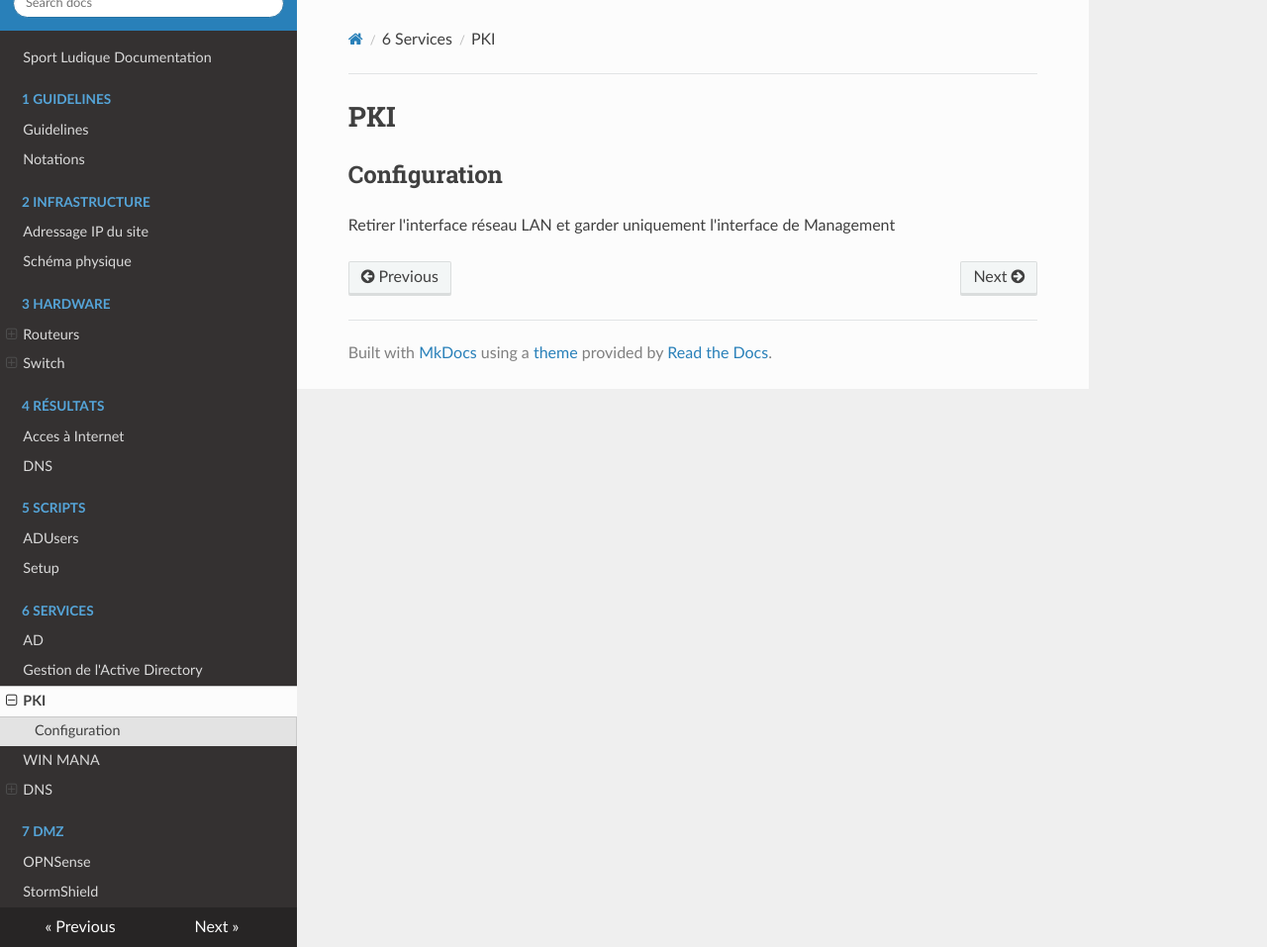
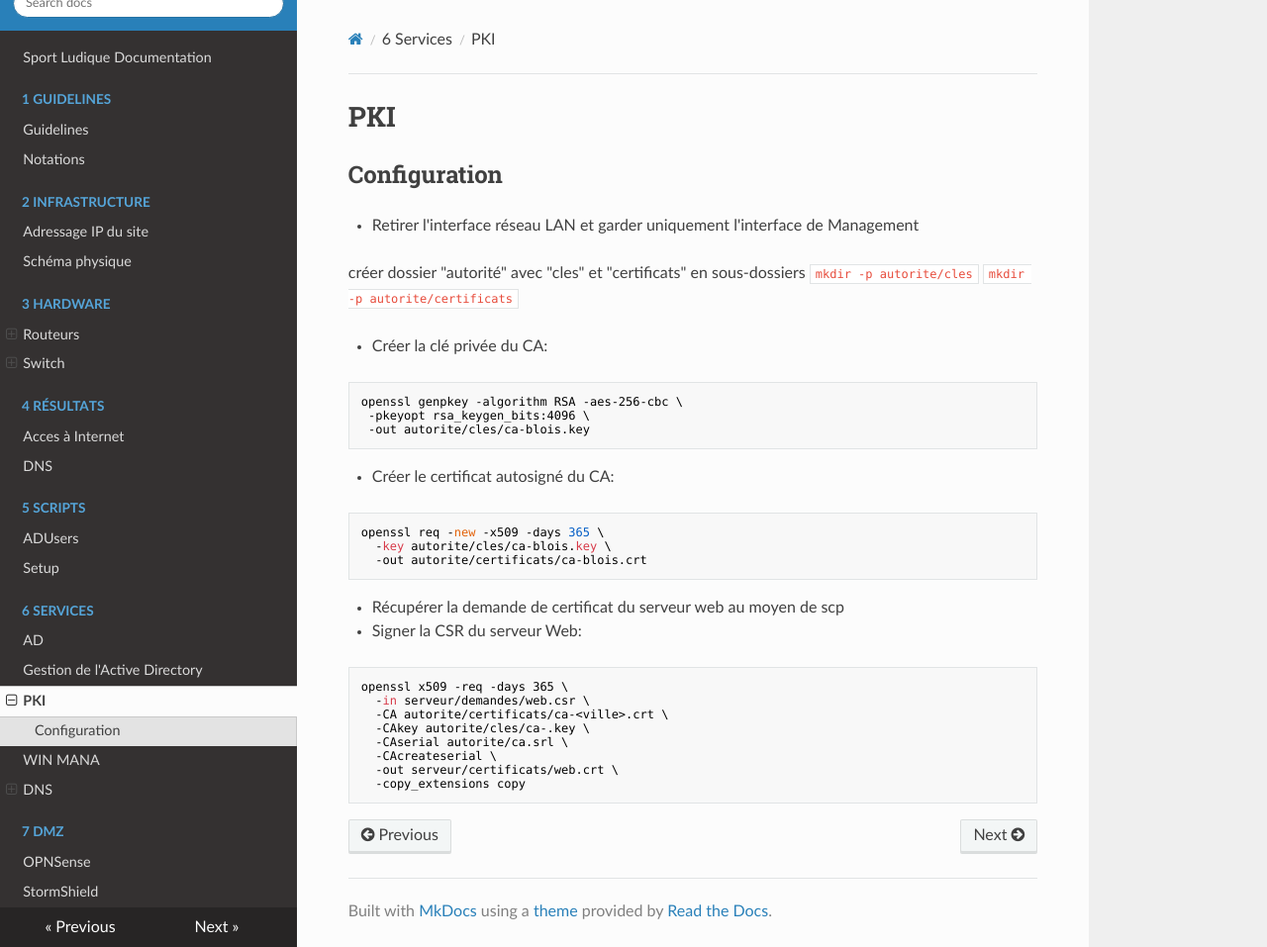
Before and after one commit to DSISportLudique/SportLudique2Doc, an MkDocs documentation site: the page built from docs/6 - Services/PKI.md, in a window 1280 px wide and 957 px high. Shown: the whole window at 99% size. Built offline with MkDocs 1.6.1, drawn with Linux system fonts in a browser that asks for light colours; nearby versions of some CDN libraries.

Commit message:
PKI Setup not done yet

````diff
--- a/docs/6 - Services/PKI.md
+++ b/docs/6 - Services/PKI.md
@@ -2,4 +2,36 @@
 
 ## Configuration
 
-Retirer l'interface réseau LAN et garder uniquement l'interface de Management
+- Retirer l'interface réseau LAN et garder uniquement l'interface de Management
+
+créer dossier "autorité" avec "cles" et "certificats" en sous-dossiers
+`mkdir -p autorite/cles`
+`mkdir -p autorite/certificats`
+
+- Créer la clé privée du CA:
+```
+openssl genpkey -algorithm RSA -aes-256-cbc \
+ -pkeyopt rsa_keygen_bits:4096 \
+ -out autorite/cles/ca-blois.key
+```
+
+- Créer le certificat autosigné du CA:
+```
+openssl req -new -x509 -days 365 \
+  -key autorite/cles/ca-blois.key \
+  -out autorite/certificats/ca-blois.crt
+```
+
+- Récupérer la demande de certificat du serveur web au moyen de scp
+
+- Signer la CSR du serveur Web:
+```
+openssl x509 -req -days 365 \
+  -in serveur/demandes/web.csr \
+  -CA autorite/certificats/ca-<ville>.crt \
+  -CAkey autorite/cles/ca-.key \
+  -CAserial autorite/ca.srl \
+  -CAcreateserial \
+  -out serveur/certificats/web.crt \
+  -copy_extensions copy
+```
````
